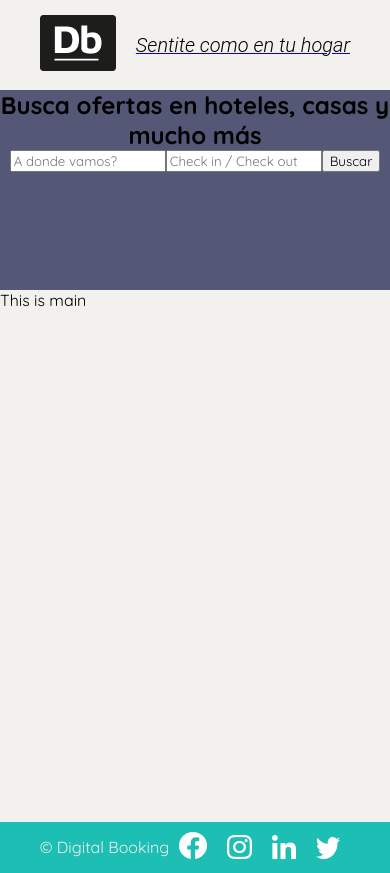
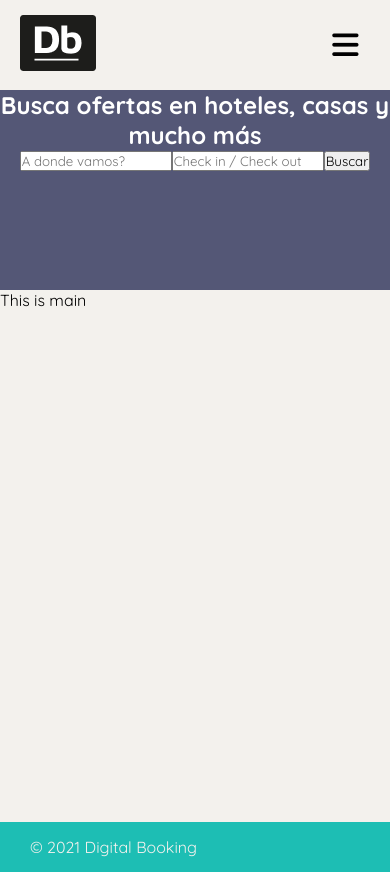
Before and after one commit to manzonlucas/ctd-integration-project, a React (Create React App) app in the folder cra-frontend/: page / in a window 390 px wide. Built offline with nearby package versions, Linux system fonts and the light colour scheme.

Commit message:
cambios responsive

```diff
--- a/cra-frontend/public/index.html
+++ b/cra-frontend/public/index.html
@@ -11,6 +11,7 @@
   <link rel="preconnect" href="https://fonts.googleapis.com">
   <link rel="preconnect" href="https://fonts.gstatic.com" crossorigin>
   <link href="https://fonts.googleapis.com/css2?family=Quicksand:wght@400;700&display=swap" rel="stylesheet">
+  <link href="https://cdnjs.cloudflare.com/ajax/libs/font-awesome/6.2.0/css/all.min.css" rel="stylesheet">
   <!--
       manifest.json provides metadata used when your web app is installed on a
       user's mobile device or desktop. See https://developers.google.com/web/fundamentals/web-app-manifest/
--- a/cra-frontend/src/components/Footer.jsx
+++ b/cra-frontend/src/components/Footer.jsx
@@ -2,7 +2,7 @@ export default function Footer() {
   return (
     <footer>
       <section>
-        <span>© Digital Booking</span>
+        <span>© 2021 Digital Booking</span>
       </section>
 
       <section>
--- a/cra-frontend/src/components/Header.jsx
+++ b/cra-frontend/src/components/Header.jsx
@@ -18,7 +18,7 @@ export default function Header() {
       <section className='user-buttons'>
         {!isLogged ?
           <>
-            <a href="/">Login</a>
+            <a href="/" class='Loginbtn'>Login</a>
             <a href="/">Signup</a>
           </> :
           <>
@@ -32,6 +32,11 @@ export default function Header() {
             <a href="/">Logout</a>
           </>
         }
+
+        <input type="checkbox" id='check' />
+        <label for="check" class="checkbtn">
+        <i class="fa-solid fa-bars"></i>
+        </label>
       </section>
     </header >
   )
--- /dev/null
+++ b/cra-frontend/src/components/footer.module.css
@@ -0,0 +1,12 @@
+footer {
+  width: 100%;
+  color: #F3F1ED;
+  background-color: #1DBEB4;
+  display: flex;
+  justify-content: space-between;
+  align-items: center;
+}
+
+footer section img {
+  padding: 10px;
+}
--- /dev/null
+++ b/cra-frontend/src/components/header.module.css
@@ -0,0 +1,23 @@
+* {
+  margin: 0;
+}
+
+header {
+  background-color: #F3F1ED;
+  position: sticky;
+  display: flex;
+  justify-content: space-between;
+  align-items: center;
+  padding: 20px;
+}
+
+header a {
+  color: #545776;
+  display: flex;
+  align-items: center;
+}
+
+header span {
+  padding: 20px;
+  /* background-color: ; */
+}
--- /dev/null
+++ b/cra-frontend/src/components/main.module.css
@@ -0,0 +1,4 @@
+main {
+  background-color: #F3F1ED;
+  height: 63vh;
+}
--- /dev/null
+++ b/cra-frontend/src/components/searchForm.module.css
@@ -0,0 +1,4 @@
+.searchForm {
+  background-color: #545776;
+  height: 200px;
+}
--- a/cra-frontend/src/index.css
+++ b/cra-frontend/src/index.css
@@ -6,6 +6,8 @@
 * {
   font-family: "Quicksand", sans-serif;
   margin: 0;
+  padding: 0;
+  box-sizing: border-box;
 }
 
 header {
@@ -23,16 +25,17 @@ header section.logo {
   display: flex;
   align-items: center;
   padding: 15px 40px;
+
 }
 
 header section.user-buttons {
   display: flex;
   flex-grow: 1;
   justify-content: space-around
+
 }
 
 header section.logo span {
-  /* position: absolute; */
   left: 123px;
   right: 925px;
   top: 39px;
@@ -45,6 +48,11 @@ header section.logo span {
   color: black;
 }
 
+header section.logo a {
+  text-decoration: none;
+}
+
+
 header section.user-buttons a {
   color: #1dbeb4;
   font-weight: bold;
@@ -52,6 +60,7 @@ header section.user-buttons a {
   border: 2px solid #1dbeb4;
   border-radius: 5px;
   padding: 10px 100px;
+  margin-left: 10px;
 }
 
 header .user-logo {
@@ -71,30 +80,101 @@ main {
   text-align: center;
 }
 
+.searchForm h1{
+  color: white;
+}
+
 footer {
   width: 100%;
   color: #f3f1ed;
   background-color: #1dbeb4;
   display: flex;
-  justify-content: center;
+  justify-content: space-between;
   align-items: center;
 }
 
 footer section img {
   padding: 10px;
+  padding-right: 30px;
+
+}
+footer section span {
+  padding-left: 30px;
+
 }
 
-@media (max-width: 768px) {
-  .user-buttons a {
-    display: none;
-  }
+.checkbtn{
 
-  header {
-    display: block;
-  }
+  font-size: 30px;
+  color: black;
+  float: right;
+  margin-right: 15px;
+  cursor: pointer;
+  display: none;
+}
 
-  .logo {
+#check{
+
+  display: none;
+}
+
+@media (max-width: 952px) {
+
+  .logo a {
     justify-content: space-between;
   }
 
+  .logo span {
+    display: none;
+
+  }
+  header section.logo {
+    flex-grow: 6;
+    color: #545776;
+    display: flex;
+    align-items: center;
+    padding: 15px 30px;
+
+  }
+
+  @media (max-width: 760px) {
+
+    .checkbtn{
+
+      display: block;
+    }
+
+    .user-buttons a {
+      display: none;
+    }
+
+    .logo {
+      justify-content: space-between;
+    }
+
+    .logo span {
+      display: none;
+    }
+
+    footer section img {
+      display: none;
+    }
+
+    footer{
+
+      height: 50px;
+    }
+
+    header section.logo {
+      flex-grow: 6;
+      color: #545776;
+      display: flex;
+      align-items: center;
+      padding: 15px 20px;
+
+    }
+
+  }
+
+
 }
```
